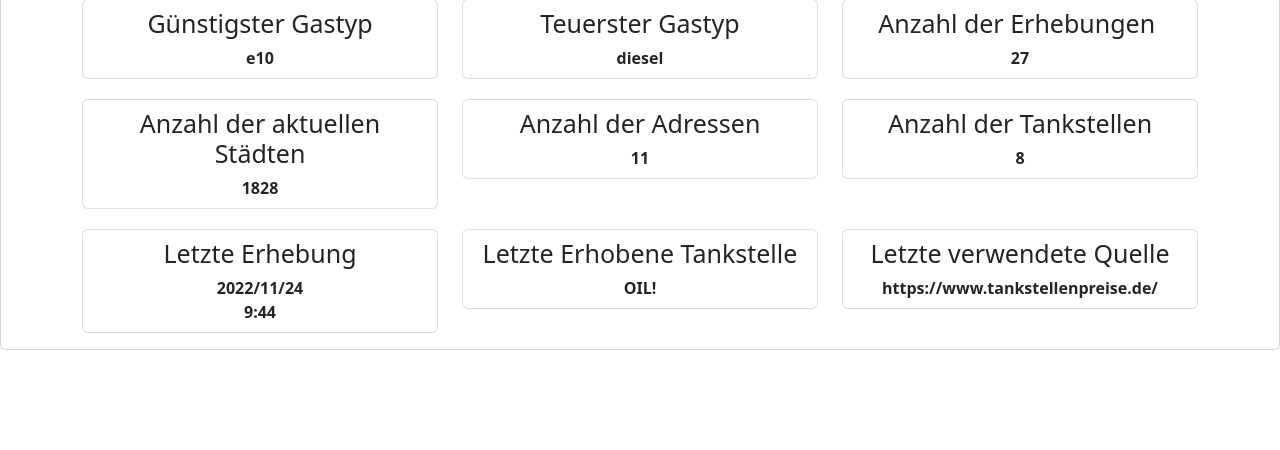
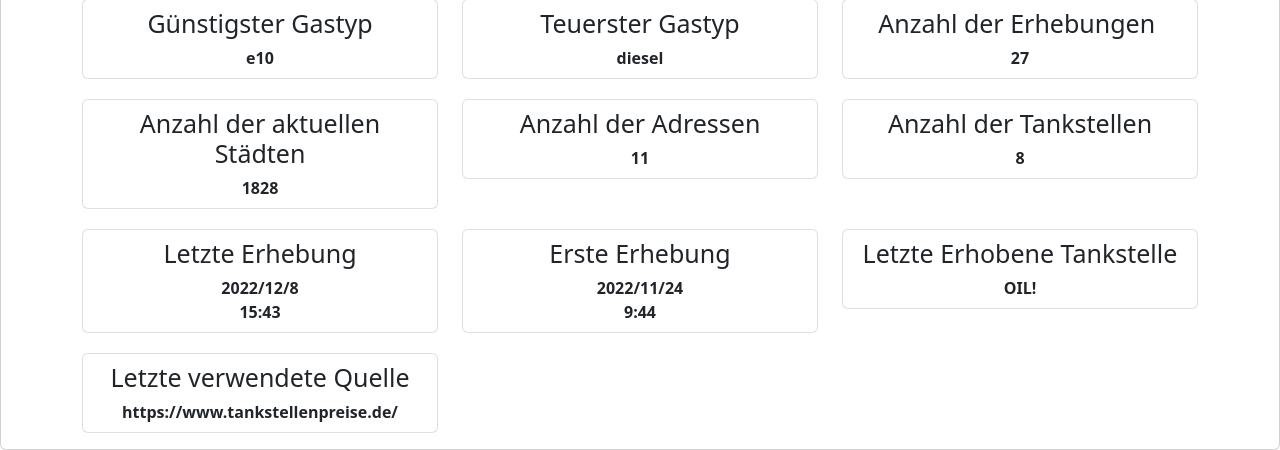
Before and after one commit to OrPh4ns/dw_gas_server, a PHP site: page /auswertung.php in a window 1280 px wide. Shown: the part 999-1449 px from the top of the page. Before the commit the page ends 1349 px from the top, so only its background shows below. Run offline with PHP 8.4, Linux system fonts and the light colour scheme; data comes from the database, SQL or seed files in the repository; some web fonts are replaced.

Commit message:
first date

```diff
--- a/auswertung.php
+++ b/auswertung.php
@@ -241,6 +241,17 @@ spl_autoload_register(function ($className)
                         </ul>
                     </div>
 
+                    <!-- 20.03.2022 -->
+                    <!-- First Date -->
+                    <div class="col-sm-4 text-center" style="margin-top: 20px;">
+                        <ul class="list-group">
+                            <li class="list-group-item heading">
+                                <h1 style="font-size: 25px;">Erste Erhebung<br></h1><span
+                                        <?php $date = Statistics::getFirstDate(); ?>
+                                        class="price" style="font-weight: bold;"><?php echo $date[0]."/"."$date[1]"."/".$date[2]."<br>".$date[3].":".$date[4];?></span>
+                            </li>
+                        </ul>
+                    </div>
 
                     <!-- 24.11.2022 -->
                     <!-- Last Petrol Station -->
--- a/classes/Statistics.php
+++ b/classes/Statistics.php
@@ -342,7 +342,7 @@ AND d.year IN (SELECT YEAR(CURRENT_TIMESTAMP))');
     {
         try
         {
-            $maxToday = DB::prepared('SELECT YEAR, MONTH, DAY, HOUR, MINUTE, second FROM date_dim ORDER BY date_id LIMIT 1;');
+            $maxToday = DB::prepared('SELECT YEAR, MONTH, DAY, HOUR, MINUTE, second FROM date_dim ORDER BY date_id desc LIMIT 1;');
             $maxToday->execute();
             return $maxToday->fetch();
         }catch (PDOException $e)
@@ -352,6 +352,22 @@ AND d.year IN (SELECT YEAR(CURRENT_TIMESTAMP))');
         }
     }
 
+    /**
+     * @return false|mixed
+     */
+    public static function getFirstDate(): mixed
+    {
+        try
+        {
+            $maxToday = DB::prepared('SELECT YEAR, MONTH, DAY, HOUR, MINUTE, second FROM date_dim ORDER BY date_id asc LIMIT 1;');
+            $maxToday->execute();
+            return $maxToday->fetch();
+        }catch (PDOException $e)
+        {
+            self::doDebug($e->getMessage());
+            return false;
+        }
+    }
 
     /**
      * @return false|mixed
```
